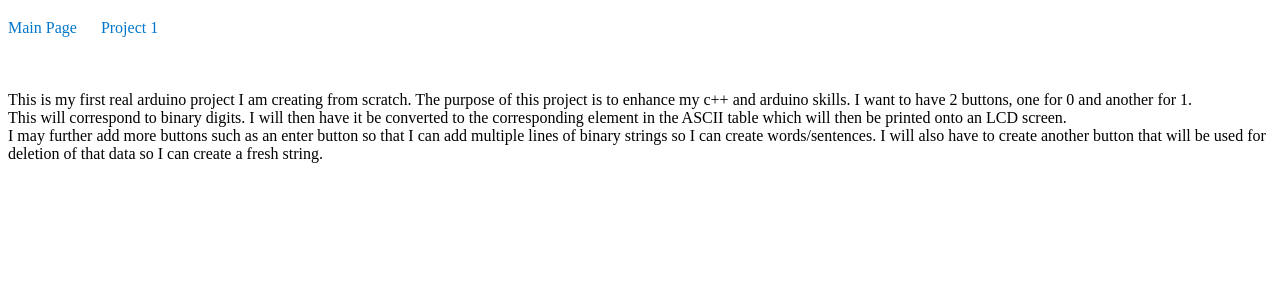
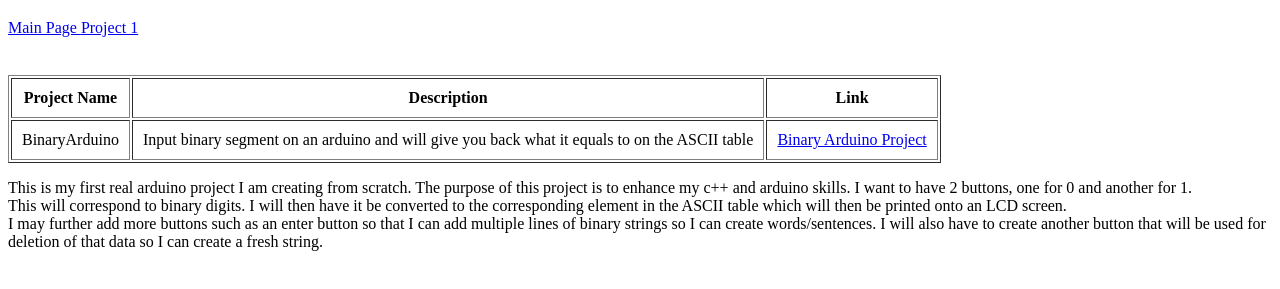
Before and after one commit to nworshek/Project-Portfolio, a plain HTML site: page BinaryArduino.html in a window 1280 px wide. Shown: the part 61-350 px from the top of the page. Drawn offline with Linux system fonts and the light colour scheme.

Commit message:
Add files via upload

```diff
--- a/BinaryArduino.html
+++ b/BinaryArduino.html
@@ -9,12 +9,29 @@
     <h1>Binary Arduino Project</h1>
 
     <nav style="margin-bottom: 20px;">
-        <a href="index.html" style="margin-right: 20px; text-decoration: none; color: #0077cc;">Main Page</a>
-        <a href="BinaryArduino.html" style="text-decoration: none; color: #0077cc;">Project 1</a>
+        <a href="index.html"> Main Page </a>
+        <a href="BinaryArduino.html"> Project 1 </a>
     </nav>
 
 
     <br>
+
+    <table border = "1" cellpadding = "10">
+        <thead>
+            <tr>
+                <th>Project Name</th>
+                <th>Description</th>
+                <th>Link</th>
+            </tr>
+        </thead>
+        <tbody>
+            <tr>
+                <td>BinaryArduino</td>
+                <td>Input binary segment on an arduino and will give you back what it equals to on the ASCII table</td>
+                <td><a href="BinaryArduino.html">Binary Arduino Project</a></td>
+            </tr>
+        </tbody>
+    </table>
 
     <p>This is my first real arduino project I am creating from scratch. The purpose of this project is to enhance
         my c++ and arduino skills. I want to have 2 buttons, one for 0 and another for 1.<br> This will correspond to
```
Also changed, not shown: index.html (+3 -3 lines).
